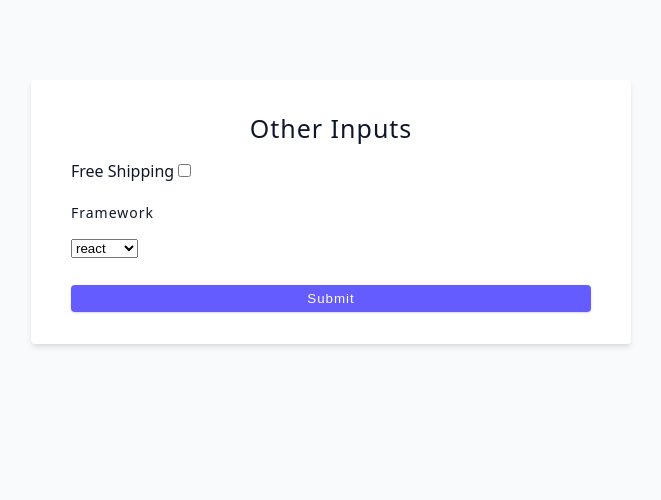
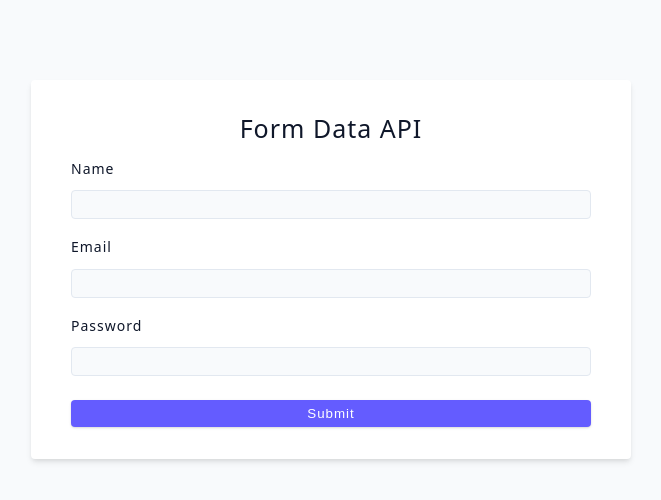
Before and after one commit to ishika-batra/advanced-react, a React (Vite) app: page / in a window 1280 px wide. Shown: the top 500 px of the page, without its empty margins (309-970 px from the left). Built offline with nearby package versions, Linux system fonts and the light colour scheme.

Commit message:
formdata api added

```diff
--- a/src/App.jsx
+++ b/src/App.jsx
@@ -1,4 +1,4 @@
-import Starter from './tutorial/06-forms/starter/04-other-inputs';
+import Starter from './tutorial/06-forms/starter/05-form-data';
 function App() {
   return (
     <div className="container">
--- a/src/tutorial/06-forms/starter/05-form-data.jsx
+++ b/src/tutorial/06-forms/starter/05-form-data.jsx
@@ -5,39 +5,47 @@ const UncontrolledInputs = () => {
 
   const handleSubmit = (e) => {
     e.preventDefault();
+    const formData = new FormData(e.currentTarget);
+    // console.log(formData);
+    // const email = formData.get('email');
+    // console.log([...formData.entries()]);
+    const newUser = Object.fromEntries(formData);
+    console.log(newUser);
+    setValue(value + 1);
+    e.currentTarget.reset();
   };
   return (
     <div>
-      <form className='form' onSubmit={handleSubmit}>
+      <form className="form" onSubmit={handleSubmit}>
         <h4>Form Data API</h4>
         {/* name */}
-        <div className='form-row'>
-          <label htmlFor='name' className='form-label'>
+        <div className="form-row">
+          <label htmlFor="name" className="form-label">
             name
           </label>
-          <input type='text' className='form-input' id='name' name='name' />
+          <input type="text" className="form-input" id="name" name="name" />
         </div>
         {/* email */}
-        <div className='form-row'>
-          <label htmlFor='email' className='form-label'>
+        <div className="form-row">
+          <label htmlFor="email" className="form-label">
             Email
           </label>
-          <input type='email' className='form-input' id='email' name='email' />
+          <input type="email" className="form-input" id="email" name="email" />
         </div>
-        {/* email */}
-        <div className='form-row'>
-          <label htmlFor='password' className='form-label'>
+        {/* password */}
+        <div className="form-row">
+          <label htmlFor="password" className="form-label">
             Password
           </label>
           <input
-            type='password'
-            className='form-input'
-            id='password'
-            name='password'
+            type="password"
+            className="form-input"
+            id="password"
+            name="password"
           />
         </div>
 
-        <button type='submit' className='btn btn-block'>
+        <button type="submit" className="btn btn-block">
           submit
         </button>
       </form>
```
